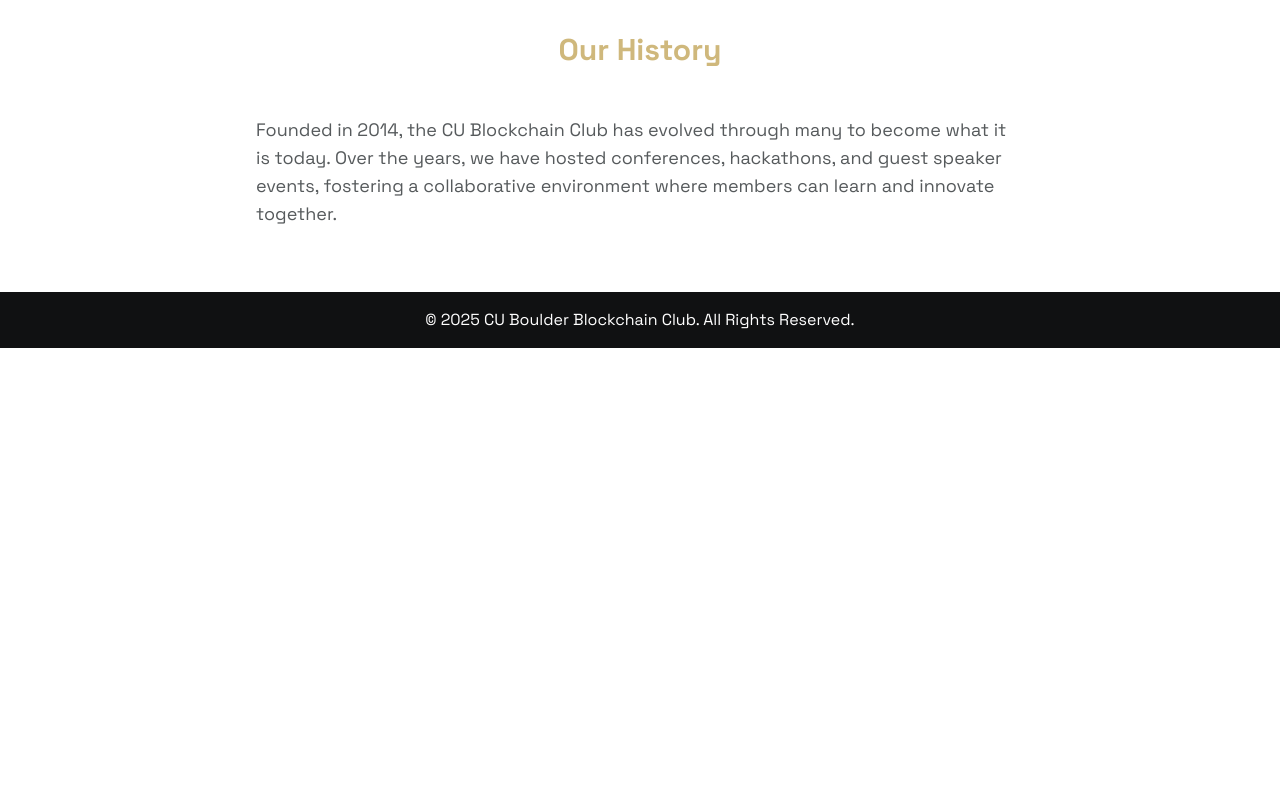
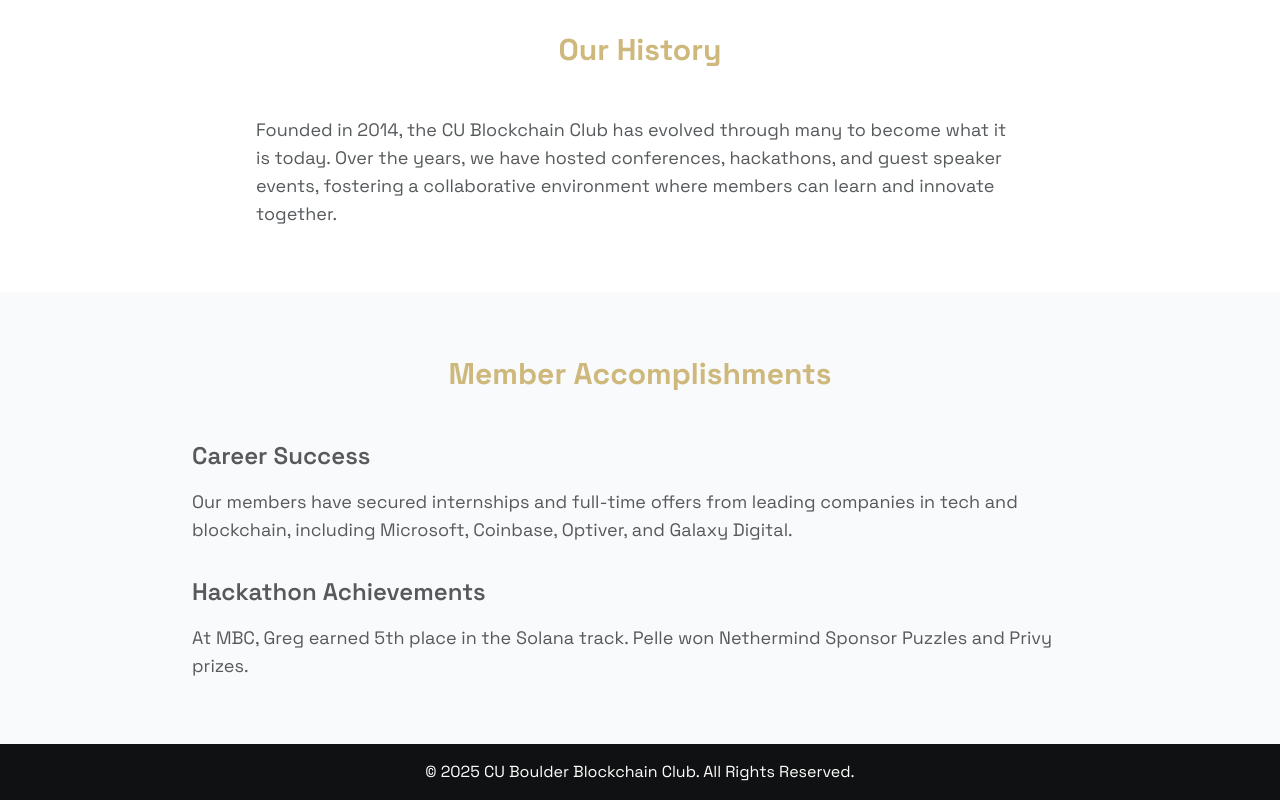
Before and after one commit to PelleKrab/cu-blockchain-site, a React (Vite) app: page /about in a window 1280 px wide. Shown: the part 1532-2332 px from the top of the page. Before the commit the page ends 1880 px from the top, so only its background shows below. Built offline with nearby package versions, Linux system fonts and the light colour scheme.

Commit message:
accomplishments

```diff
--- a/src/pages/About.tsx
+++ b/src/pages/About.tsx
@@ -103,6 +103,32 @@
            </p>
       </div>
     </section>
+
+    <section className="py-16 bg-gray-50">
+      <div className="container mx-auto px-4">
+        <h2 className="text-3xl font-bold text-center text-cu-gold mb-12">
+          Member Accomplishments
+        </h2>
+        <div className="max-w-4xl mx-auto">
+          <div className="mb-8">
+            <h3 className="text-2xl font-semibold text-cu-dark-gray mb-4">
+              Career Success
+            </h3>
+            <p className="text-cu-dark-gray text-lg">
+              Our members have secured internships and full-time offers from leading companies in tech and blockchain, including Microsoft, Coinbase, Optiver, and Galaxy Digital.
+            </p>
+          </div>
+          <div>
+            <h3 className="text-2xl font-semibold text-cu-dark-gray mb-4">
+              Hackathon Achievements
+            </h3>
+            <p className="text-cu-dark-gray text-lg">
+              At MBC, Greg earned 5th place in the Solana track. Pelle won Nethermind Sponsor Puzzles and Privy prizes.
+            </p>
+          </div>
+        </div>
+      </div>
+    </section>
   </div>
 );
 
```
Also changed, not shown: 1 other file (tests, documents, lock files or other folders).
